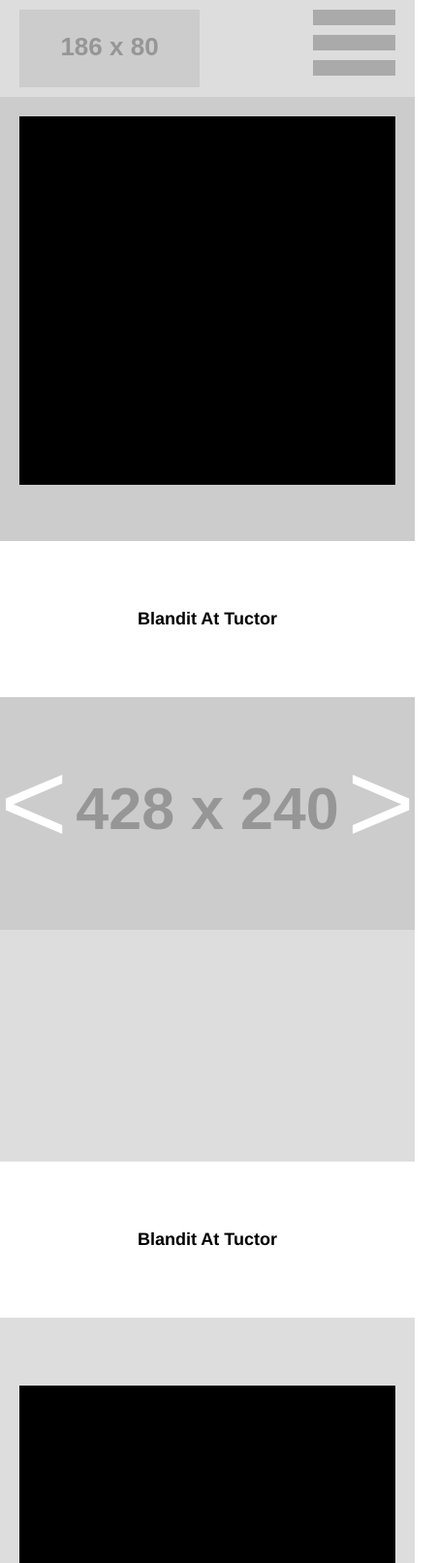
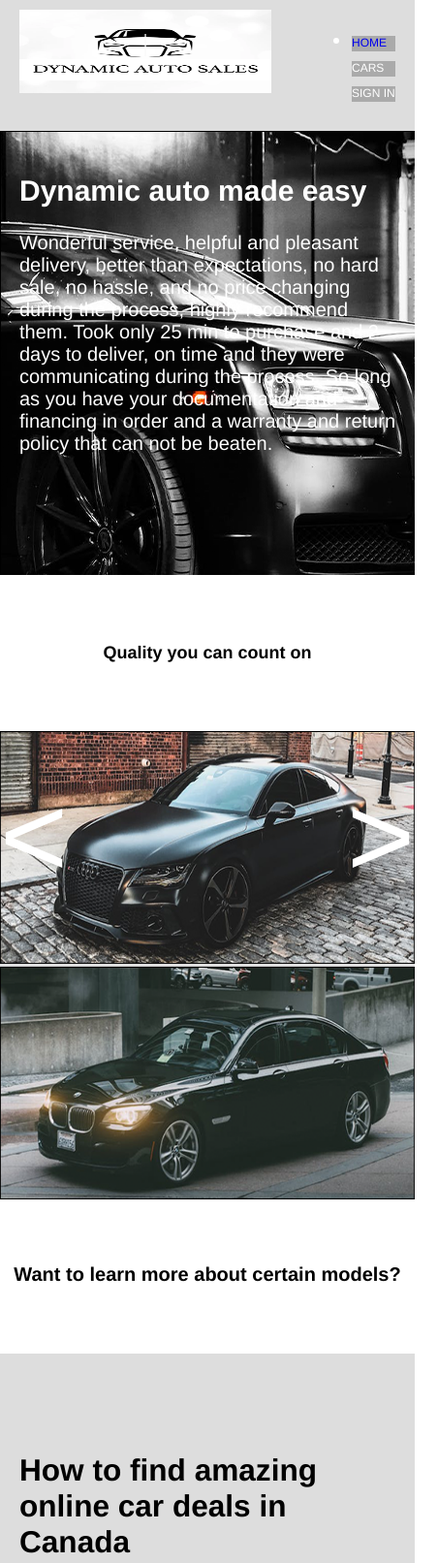
Before and after one commit to Jerryjerry18/arora_junish_integrated, a plain HTML site: page index_mobile.html in a window 390 px wide. Shown: the top 1612 px of the page at 97% size, 452 px wide, since content can reach past the window. Drawn offline with Linux system fonts and the light colour scheme; placeholder pictures from the web are drawn by us.

Commit message:
index_mobile_done
left with positioning

```diff
--- a/css/main-mobile.css
+++ b/css/main-mobile.css
@@ -64,6 +64,8 @@ you work on and the intended audience, we may go as low as 320px */
 	grid-column-gap: 16px;
 	padding-left: 20px;
 	padding-right: 20px;
+	font-size: 20px;
+	color: white;
 }
 
 #header-con {
@@ -91,7 +93,7 @@ you work on and the intended audience, we may go as low as 320px */
 
 #hero-con {
 	background-color: #aaaaaa;
-	background: url("https://via.placeholder.com/428x458");
+	background: url(../images/hm_hero_img\ copy.png);
 	height: 458px;
 }
 
@@ -133,16 +135,29 @@ you work on and the intended audience, we may go as low as 320px */
 	top: 200px;
 }
 
+header nav ul li span a{
+	font-size: 12px;
+	margin-top: 8px;
+}
+
+header nav ul li span{
+	font-size: 12px;
+	display: inline;
+	margin-top: 10px;
+}
+
 #about-us-con h2 {
 	background-color: #ffffff;
 	text-align: center;
 	padding-top: 70px;
 	padding-bottom: 70px;
 	margin: 0;
+	font-size: 20px;
 }
 
 #about-us-text-con {
 	background-color: #dddddd;
+
 }
 
 #about-us-text {
@@ -151,6 +166,8 @@ you work on and the intended audience, we may go as low as 320px */
 	height: 580px;
 	margin-top: 70px;
 	margin-bottom: 40px;
+	font-size: 27px;
+	color: black;
 }
 
 .about-us-photo {
@@ -169,6 +186,9 @@ you work on and the intended audience, we may go as low as 320px */
 	/* Remove as content will dictate height */
 	height: 350px;
 	margin-bottom: 150px;
+	color: black;
+	font-size: 26px;
+	font-weight: bold;
 }
 
 #contact-form {
@@ -181,7 +201,7 @@ you work on and the intended audience, we may go as low as 320px */
 
 #footer-con {
 	height: 410px;
-	background-color: #aaa;
+	background-color: rgb(157, 157, 157);
 }
 
 #footer-box {
@@ -189,7 +209,7 @@ you work on and the intended audience, we may go as low as 320px */
 	/* Remove as content will dictate height */
 	height:45px;
 	grid-column: 1/3;
-	background-color: #ddd;
+	background-color: rgb(58, 58, 58);
 }
 
 #footer-newsletter {
@@ -197,7 +217,7 @@ you work on and the intended audience, we may go as low as 320px */
 	/* Remove as content will dictate height */
 	height:100px;
 	grid-column: 1/-1;
-	background-color: #ddd;
+	background-color: rgb(122, 122, 122);
 }
 
 /* gallery page */
--- a/index_mobile.html
+++ b/index_mobile.html
@@ -9,52 +9,77 @@
 <body>
 	<div id="container">
 
-        <div id="header-con">
+        <header id="header-con">
             <div id="main-header" class="grid-con">
-                <img src="https://via.placeholder.com/186x80" alt="image" id="header-logo">
-                 <div id="mobile-nav">
-                    <span class="burger"></span>
-                    <span class="burger"></span>
-                    <span class="burger"></span>
-                 </div>
+                <h1 class="hidden"></h1>
+                <img src="images/MAIN_LOGO.png" alt="main_image" id="header-logo" width="260px" height="86px">
+                 <nav id="mobile-nav">
+                    <ul>
+                        <li>
+                            <span class="burger"> <a href="gallery_mobile.html">HOME</a></span>
+                            <span class="burger">CARS</span>
+                            <span class="burger">SIGN IN</span>
+                        </li>
+                    </ul>
+
+
+                 </nav>
             </div>
-        </div>
+        </header>
 
         <main>
             <div id="hero-con">
                 <div class="grid-con">
-                    <div id="hero-text" class="box-color">
+                    <div id="hero-text" >
+                        <h2>
+                            Dynamic auto made easy
+                        </h2>
+                        <p>
+                            Wonderful service, helpful and pleasant delivery, better than expectations, no hard sale, no hassle, and no price changing during the process, highly recommend them. Took only 25 min to purchase and 2 days to deliver, on time and they were communicating during the process. So long as you have your documentation and financing in order and a warranty and return policy that can not be beaten.
+
+                        </p>
                     </div>
                 </div>
             </div>
 
             <div id="image-slider-con">
-                <h2>Blandit At Tuctor</h2>
-                <img src="https://via.placeholder.com/428x240" alt="image">
+                <h2>Quality you can count on</h2>
+                <img src="images/hm_black_audi_r1c1 copy.png" alt="r1c1_image" width="428" height="240">
+                <img src="images/hm_black_bmw_r1c2 copy.png" alt="r1c2_image" width="428" height="240">
                 <!-- ascii symbols for <> -->
                 <span id="mobile-slider-left">&#60</span>
                 <span id="mobile-slider-right">&#62</span>
             </div>
 
             <div id="about-us-con">
-                <h2>Blandit At Tuctor</h2>
+                <h2>Want to learn more about certain models?</h2>
                     <div id="about-us-text-con">
                         <div class="grid-con">
-                            <div id="about-us-text" class="box-color">
+                            <div id="about-us-text" >
+                                <h3>
+                                    How to find amazing online car deals in Canada
+                                </h3>
+                                <p>
+                                    Are you trying to figure out how to get a great deal on a new car? Canadian drivers have a lot of options when it comes to purchasing a new vehicle off the lot. But since the start of COVID-19, shopping for a new car online has become not only possible but preferred.
+
+                                </p>
                             </div>
                         </div>
                     </div>
                     <div class="grid-con" id="about-us-photos">
-                        <img src="https://via.placeholder.com/350x350" alt="image" class="about-us-photo">
-                        <img src="https://via.placeholder.com/350x350" alt="image" class="about-us-photo">
-                        <img src="https://via.placeholder.com/350x350" alt="image" class="about-us-photo">
-                        <img src="https://via.placeholder.com/350x350" alt="image" class="about-us-photo">
+                        <img src="images/all_four_column_grid.png" alt="image" class="about-us-photo" height="1480">
                     </div>
             </div>
 
             <div id="contact-us-con">
                 <div class="grid-con">
-                    <div id="contact-text" class="box-color">
+                    <div id="contact-text">
+                        <h4>
+                            Feel free to contact us
+                        </h4>
+                        <p>
+                            Tell us about your car below and our team will be in touch within 60 minutes during regular business hours. We recommend you provide as much information about your vehicle as you can for an accurate appraisal.*
+                        </p>
                     </div>
                     <div id="contact-form" class="box-color">
                     </div>
@@ -65,8 +90,10 @@
         <div id="footer-con">
             <div class="grid-con">
                 <div id="footer-box">
+                    <p>SUBSCRIBE-US</p>
                 </div>
                 <div id="footer-newsletter">
+                    <p>E-mail address</p>
                 </div>
             </div>
         </div>
```
Also changed, not shown: images/all_four_column_grid.png (added), 3 other files.
